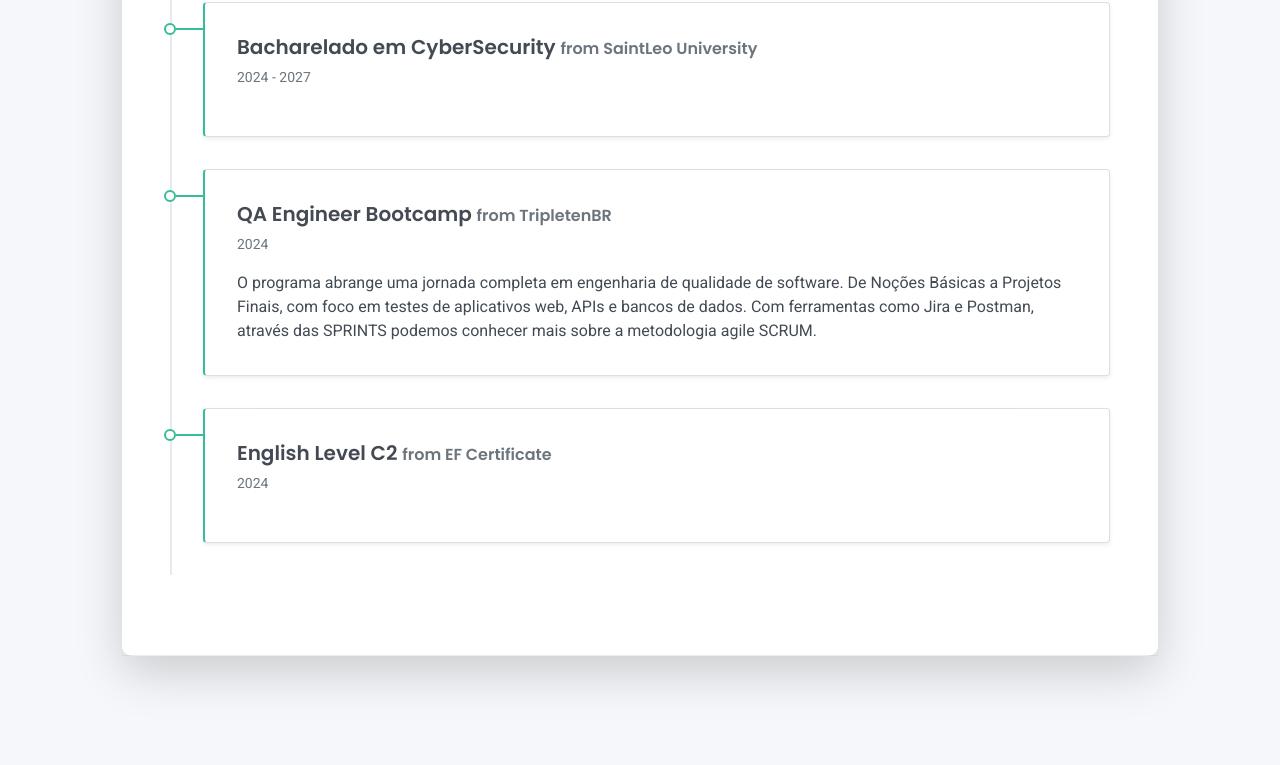
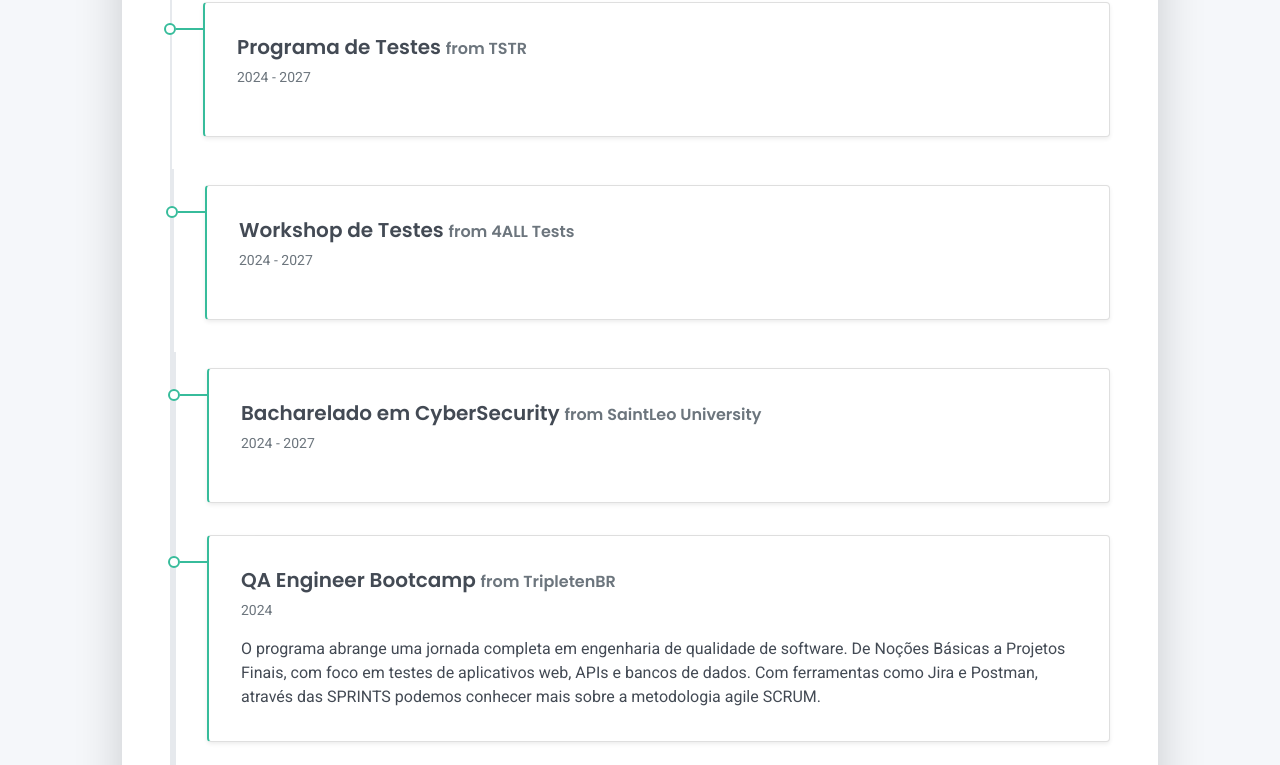
Before and after one commit to gmap888/curriculo, a plain HTML site: page index.html in a window 1280 px wide. Shown: the part 2820-3585 px from the top of the page. Drawn offline with nearby package versions, Linux system fonts and the light colour scheme; a script that the page names is missing.

Commit message:
Update index.html

```diff
--- a/index.html
+++ b/index.html
@@ -199,6 +199,22 @@
     <div class="timeline">
       <div class="timeline-card timeline-card-success card shadow-sm">
         <div class="card-body">
+          <div class="h5 mb-1"> Programa de Testes <span class="text-muted h6">from TSTR</span></div>
+          <div class="text-muted text-small mb-2">2024 - 2027</div>
+          <div></div>
+        </div>
+      </div>
+      <div class="timeline">
+      <div class="timeline-card timeline-card-success card shadow-sm">
+        <div class="card-body">
+          <div class="h5 mb-1">Workshop de Testes <span class="text-muted h6">from 4ALL Tests</span></div>
+          <div class="text-muted text-small mb-2">2024 - 2027</div>
+          <div></div>
+        </div>
+      </div>
+    <div class="timeline">
+      <div class="timeline-card timeline-card-success card shadow-sm">
+        <div class="card-body">
           <div class="h5 mb-1">Bacharelado em CyberSecurity <span class="text-muted h6">from SaintLeo University</span></div>
           <div class="text-muted text-small mb-2">2024 - 2027</div>
           <div></div>
```
